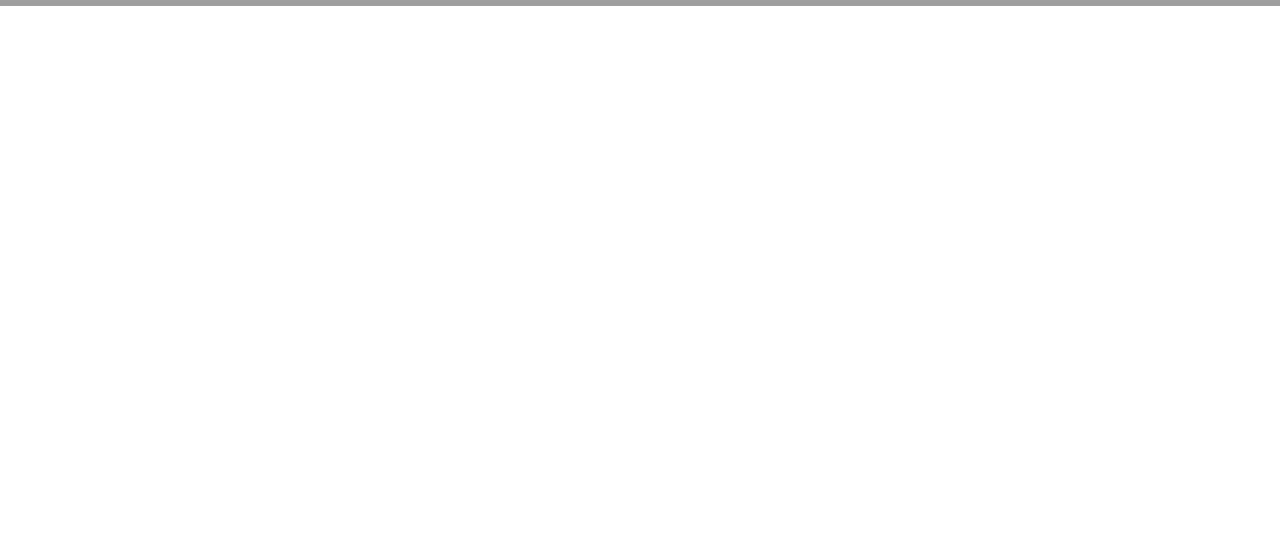
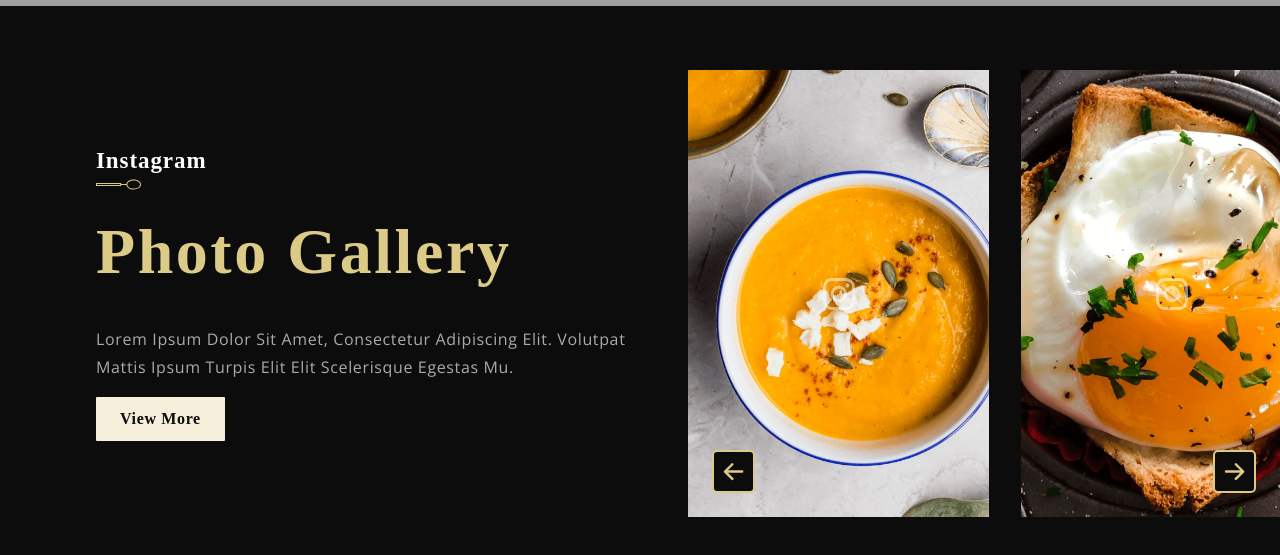
Before and after one commit to moro4/GerichtHomePage, a React (Create React App) app: page / in a window 1280 px wide. Shown: the part 5896-6451 px from the top of the page. Before the commit the page ends 5902 px from the top, so only its background shows below. Built offline with nearby package versions, Linux system fonts and the light colour scheme; grey boxes are pictures that could not be loaded; a web font is replaced by a local one.

Commit message:
implemented gallery section

```diff
--- a/src/App.js
+++ b/src/App.js
@@ -15,8 +15,8 @@ const App = () => (
       <Chef />
       <Intro />
       <Laurels />
-      {/*<Gallery />
-      <FindUs />
+      <Gallery />
+      {/*<FindUs />
       <Footer /> */}
    </div>
 );
--- a/src/container/Gallery/Gallery.css
+++ b/src/container/Gallery/Gallery.css
@@ -0,0 +1,141 @@
+.app__gallery {
+   display: flex;
+   flex-direction: row;
+   background: var(--color-black);
+   padding: 4rem 0 4rem 6rem;
+}
+
+.app__gallery-content {
+   display: flex;
+   flex: 1;
+   justify-content: center;
+   align-items: flex-start;
+   flex-direction: column;
+   min-width: 500px;
+   padding-right: 2rem;
+}
+
+.app__gallery-content button {
+   margin-top: 1rem;
+}
+
+.app__gallery-images {
+   flex: 1;
+   display: flex;
+   flex-direction: row;
+   max-width: 50%;
+   position: relative;
+}
+
+.app__gallery-images_container {
+   display: flex;
+   flex-direction: row;
+   width: max-content;
+   overflow-x: scroll;
+   -ms-overflow-style: none;
+   scrollbar-width: none;
+}
+
+.app__gallery-images_container::-webkit-scrollbar {
+   display: none;
+}
+
+.app__gallery-images_card {
+   position: relative;
+   min-width: 301px;
+   height: 447px;
+   margin-right: 2rem;
+}
+
+.gallery__image-icon {
+   position: absolute;
+   color: #fff;
+   font-size: 2rem;
+   opacity: 0.5;
+   transition: .5s ease;
+   cursor: pointer;
+}
+
+.app__gallery-images_card img {
+   width: 100%;
+   height: 100%;
+   object-fit: cover;
+   opacity: 1;
+   transition: .5s ease;
+}
+
+.app__gallery-images_card:hover img {
+   opacity: 0.35;
+}
+
+.app__gallery-images_card:hover .gallery__image-icon {
+   opacity: 1;
+}
+
+.app__gallery-images_arrows {
+   position: absolute;
+   display: flex;
+   width: 100%;
+   justify-content: space-between;
+   align-items: center;
+   padding: 0 1.5rem;
+   bottom: 1.5rem;
+}
+
+.gallery__arrow-icon {
+   color: var(--color-golden);
+   font-size: 2.7rem;
+   cursor: pointer;
+   background-color: var(--color-black);
+   border-radius: 5px;
+   border: 2px solid var(--color-golden);
+}
+
+.gallery__arrow-icon:hover {
+   color: var(--color-white);
+   border: 2px solid var(--color-white);
+}
+
+@media screen and (min-width: 2000px) {
+   .app__gallery-content {
+      min-width: 1000px;
+      padding-right: 4rem;
+   }
+
+   .app__gallery-images_card {
+      min-width: 400px;
+      height: 550px;
+   }
+}
+
+@media screen and (max-width: 1150px) {
+   .app__gallery {
+      flex-direction: column;
+   }
+
+   .app__gallery-images {
+      max-width: 100%;
+      margin: 5rem 0;
+   }
+}
+
+@media screen and (max-width: 850px) {
+   .app__gallery {
+      padding: 4rem 0 4rem 4rem;
+   }
+}
+
+@media screen and (max-width: 650px) {
+   .app__gallery {
+      padding: 4rem 0 4rem 2rem;
+   }
+
+   .app__gallery-images_card {
+      min-width: 240px;
+      height: 320px;
+   }
+
+   .app__gallery-content {
+      min-width: 100%;
+   }
+}
--- a/src/container/Gallery/Gallery.jsx
+++ b/src/container/Gallery/Gallery.jsx
@@ -1,11 +1,68 @@
 import React from 'react';
+import { images } from '../../constants';
+import { SubHeading } from '../../components';
+import { BsInstagram, BsArrowLeftShort, BsArrowRightShort } from 'react-icons/bs';
 
 import './Gallery.css';
 
-const Gallery = () => (
-  <div>
-    Gallery
-  </div>
-);
+const galleryImages = [
+   images.gallery01, images.gallery02, images.gallery03, images.gallery04
+];
+
+const Gallery = () => {
+   const scrollRef = React.useRef(null);
+
+   function scroll(direction) {
+
+      const {current: divContainer} = scrollRef;
+
+      if (direction === 'left'){
+         divContainer.scrollLeft -= 300;
+      } else {
+         divContainer.scrollLeft += 300;
+      }
+   }
+
+   return (
+      <div className='app__gallery flex__center'>
+
+         <div className='app__gallery-content'>
+            <SubHeading title='Instagram' />
+            <h1 className='headtext__cormorant'>Photo Gallery</h1>
+            <p className='p__opensans'
+               style={{color: '#AAA', marginTop: '2rem'}}
+            >
+               Lorem ipsum dolor sit amet, consectetur adipiscing elit. Volutpat mattis ipsum turpis elit elit scelerisque egestas mu.
+            </p>
+            <button type="button" className='custom__button'>View More</button>
+         </div>
+
+         <div className='app__gallery-images'>
+
+            <div className='app__gallery-images_container' ref={scrollRef}>
+               {galleryImages.map((image, index) => (
+                  <div className='app__gallery-images_card flex__center'
+                     key={index}
+                  >
+                     <img src={image} alt='gallery' />
+                     <BsInstagram className='gallery__image-icon' />
+                  </div>
+               ))}
+            </div>
+
+            <div className='app__gallery-images_arrows'>
+               <BsArrowLeftShort className='gallery__arrow-icon'
+                  onClick={() => scroll('left')}
+               />
+               <BsArrowRightShort className='gallery__arrow-icon'
+                  onClick={() => scroll('right')}
+               />
+            </div>
+
+         </div>
+
+      </div>
+   )
+};
 
 export default Gallery;
```
